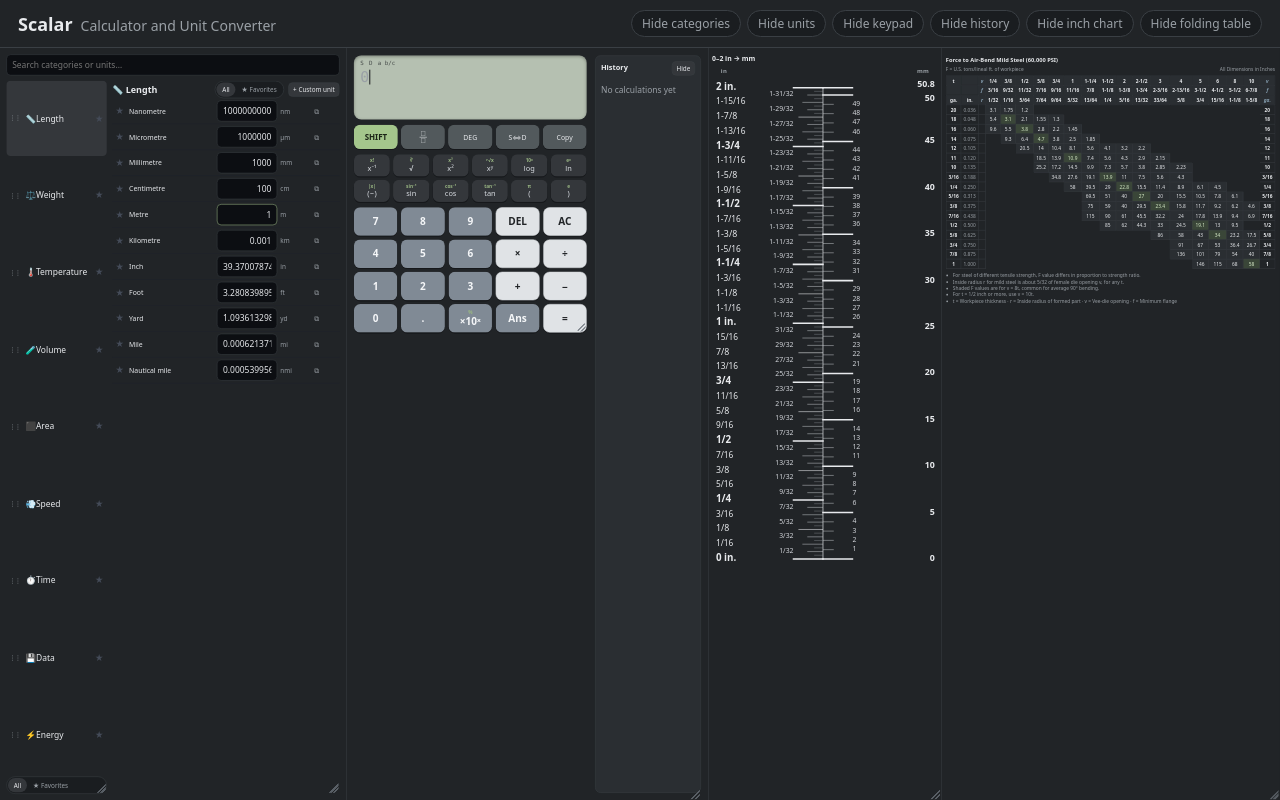
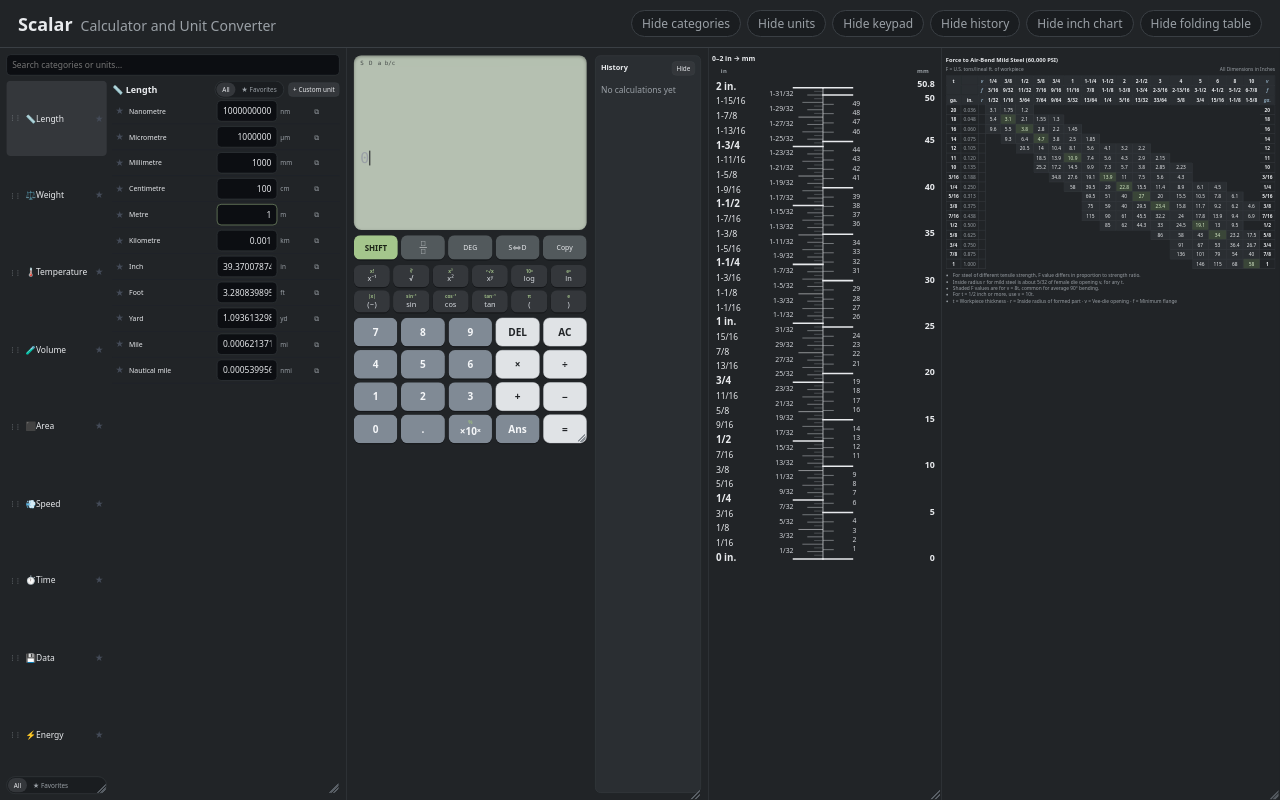
Before and after one commit to f4k3id/scalar, a React (Vite) app: page / in a window 1280 px wide. Built offline with nearby package versions, Linux system fonts and the light colour scheme.

Commit message:
Fixed-size calculator display with scrolling in-display history

```diff
--- a/src/Calculator.jsx
+++ b/src/Calculator.jsx
@@ -80,7 +80,7 @@ export default function Calculator({ showKeypad, settings, setSettings, fit = 1
     );
   };
   // previous calculations shown inside the display, oldest first (the current result is the newest entry)
-  const lcdHist = (res?.value !== undefined ? hist.slice(1, 13) : hist.slice(0, 12)).slice().reverse();
+  const lcdHist = (res?.value !== undefined ? hist.slice(1, 51) : hist.slice(0, 50)).slice().reverse();
   const key = (k, i) => (
     <button key={i} className={'key ' + (k[4] || '')} onClick={() => click(k)} aria-label={shift && k[2] ? k[2] : k[0]}>
       {k[2] && <span className="shl">{k[2]}</span>}<span>{shift && k[2] ? k[2] : k[0]}</span>
@@ -121,6 +121,7 @@ export default function Calculator({ showKeypad, settings, setSettings, fit = 1
               <span className="lcd-hval">{renderValue(h.value, false)}</span>
             </button>))}
         </div>}
+        {!(showLcdHist && lcdHist.length > 0) && <div className="lcd-spacer" />}
         <div className="expr" onClick={() => expr && copy(expr, 'expr')} title="Click to copy expression">{expr ? <MathText expr={expr} /> : <span className="muted">0</span>}<span className="caret" /></div>
         <div className={'result' + (res?.error ? ' error' : '')} onClick={() => res?.value !== undefined && copy(String(res.value), 'res')} title="Click to copy result">{res?.error || (res?.value !== undefined ? renderValue(res.value, true) : '')}</div>
         {copied && <div className="toast">Copied {copied === 'expr' ? 'expression' : 'result'}</div>}
--- a/src/styles.css
+++ b/src/styles.css
@@ -99,3 +99,12 @@ main{flex:1;display:flex;flex-direction:row;align-items:stretch;min-height:0;min
 .lcd-hval{font-weight:600;white-space:nowrap}
 .fkey .mfrac{font-size:11px;line-height:1}
 .fkey .mfrac-num{border-bottom-width:1.5px}
+/* Fixed-size display: history scrolls inside, current line and result keep fixed slots */
+.lcd{height:330px;min-height:330px;max-height:330px;display:flex;flex-direction:column;overflow:hidden}
+.lcd .ind{flex:0 0 auto}
+.lcd-hist{flex:1 1 auto;min-height:0;max-height:none}
+.lcd-spacer{flex:1 1 auto}
+.lcd .expr{flex:0 0 72px;height:72px;min-height:72px;overflow-y:auto;align-content:center}
+.lcd .result{flex:0 0 92px;height:92px;min-height:92px;overflow:hidden}
+.lcd-hrow{flex-shrink:0}.lcd .ind{position:relative;z-index:1;background:var(--lcd)}
+.lcd-hist{-webkit-mask-image:linear-gradient(to bottom,transparent 0,#000 18px);mask-image:linear-gradient(to bottom,transparent 0,#000 18px)}
```
Also changed, not shown: web/Scalar.html (+2 -2 lines).
